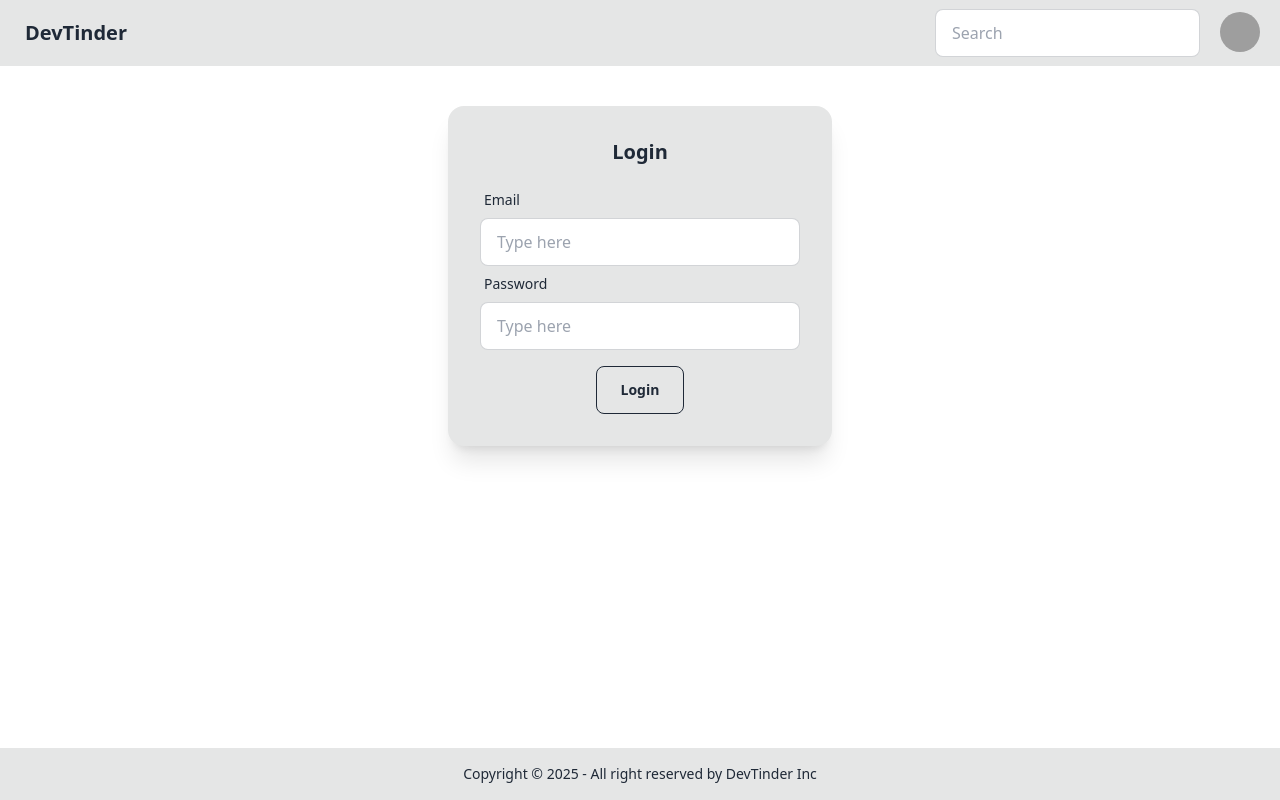
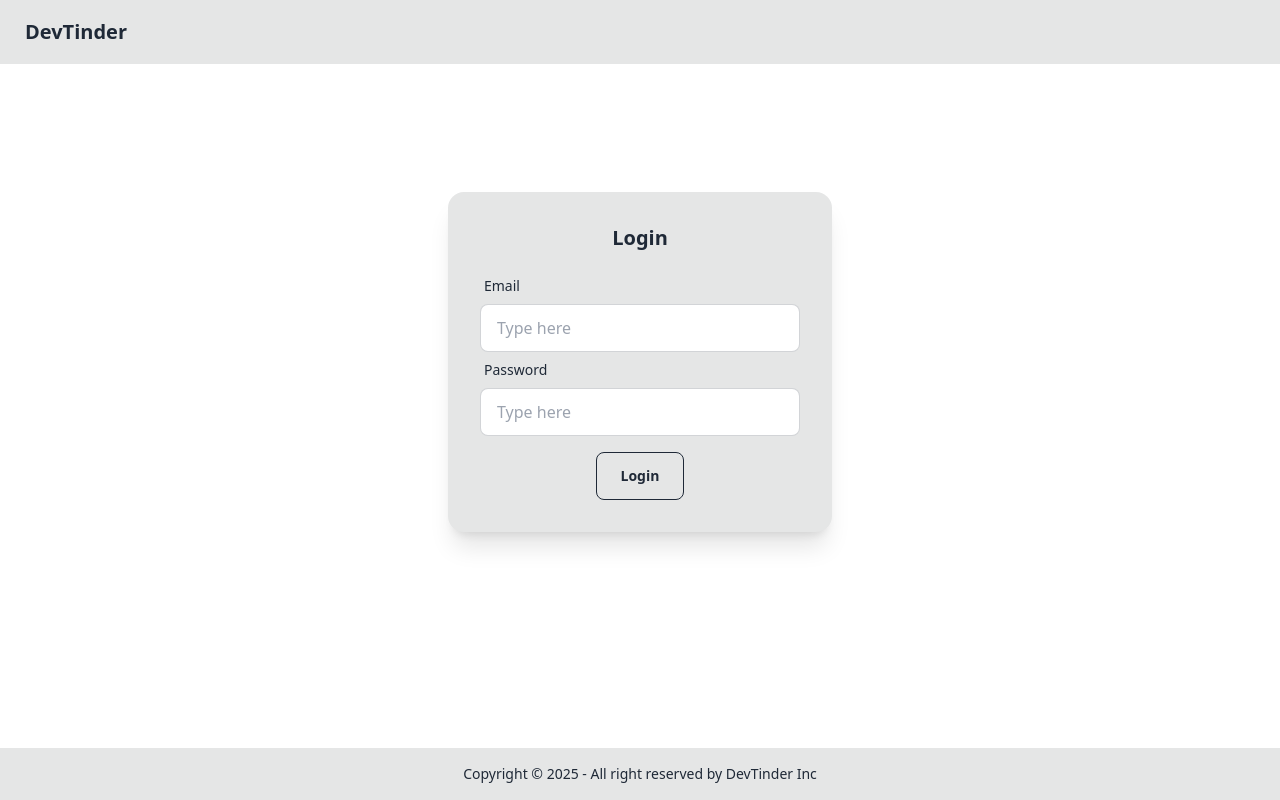
Before and after one commit to dpok360/devTinder-fe, a React (Vite) app: page /login in a window 1280 px wide. Built offline with nearby package versions, Linux system fonts and the light colour scheme; grey boxes are pictures that could not be loaded.

Commit message:
add navigation in login, conditional rendering in navbar

```diff
--- a/src/App.jsx
+++ b/src/App.jsx
@@ -4,6 +4,7 @@ import Login from './components/Login';
 import Profile from './components/Profile';
 import { Provider } from 'react-redux';
 import appStore from './utils/store/appStore';
+import Feed from './components/Feed';
 
 function App() {
   return (
@@ -12,6 +13,7 @@ function App() {
         <BrowserRouter basename="/">
           <Routes>
             <Route path="/" element={<Body />}>
+              <Route path="/" element={<Feed />} />
               <Route path="/login" element={<Login />} />
               <Route path="/profile" element={<Profile />} />
             </Route>
--- /dev/null
+++ b/src/components/Feed.jsx
@@ -0,0 +1,5 @@
+const Feed = () => {
+  return <div>Feed</div>;
+};
+
+export default Feed;
--- a/src/components/Login.jsx
+++ b/src/components/Login.jsx
@@ -2,11 +2,13 @@ import axios from 'axios';
 import { useState } from 'react';
 import { useDispatch } from 'react-redux';
 import { addUser } from '../utils/slice/userSlice';
+import { useNavigate } from 'react-router-dom';
 
 const Login = () => {
   const [emailId, setEmailId] = useState('');
   const [password, setPassword] = useState('');
   const dispatch = useDispatch();
+  const navigate = useNavigate();
 
   const handleLogin = async () => {
     try {
@@ -20,13 +22,15 @@ const Login = () => {
       );
 
       dispatch(addUser(result.data));
+
+      navigate('/');
     } catch (error) {
       console.error(error);
     }
   };
 
   return (
-    <div className="flex justify-center my-10">
+    <div className="flex justify-center my-32">
       <div className="card bg-base-300 w-96 shadow-xl">
         <div className="card-body">
           <h2 className="card-title flex justify-center">Login</h2>
--- a/src/components/NavBar.jsx
+++ b/src/components/NavBar.jsx
@@ -1,9 +1,14 @@
+import { useSelector } from 'react-redux';
+
 const NavBar = () => {
+  const user = useSelector((store) => store.user);
+
   return (
     <div className="navbar bg-base-300">
       <div className="flex-1">
         <a className="btn btn-ghost text-xl">DevTinder</a>
       </div>
+      {user && (
         <div className="flex-none gap-2">
           <div className="form-control">
             <input
@@ -12,17 +17,15 @@ const NavBar = () => {
               className="input input-bordered w-24 md:w-auto"
             />
           </div>
-        <div className="dropdown dropdown-end mx-2">
+          <div className="dropdown dropdown-end mx-2 flex">
+            <p className="p-3">Welcome {user.firstName}</p>
             <div
               tabIndex={0}
               role="button"
               className="btn btn-ghost btn-circle avatar"
             >
               <div className="w-10 rounded-full ">
-              <img
-                alt="Tailwind CSS Navbar component"
-                src="https://img.daisyui.com/images/stock/photo-1534528741775-53994a69daeb.webp"
-              />
+                <img alt="Tailwind CSS Navbar component" src={user.photoUrl} />
               </div>
             </div>
             <ul
@@ -44,6 +47,7 @@ const NavBar = () => {
             </ul>
           </div>
         </div>
+      )}
     </div>
   );
 };
--- a/src/utils/slice/userSlice.js
+++ b/src/utils/slice/userSlice.js
@@ -4,7 +4,7 @@ const userSlice = createSlice({
   name: 'user',
   initialState: null,
   reducers: {
-    addUser: (action) => {
+    addUser: (state, action) => {
       return action.payload;
     },
     removeUser: () => {
```
Lines whose indentation alone changed are shown as unchanged.
